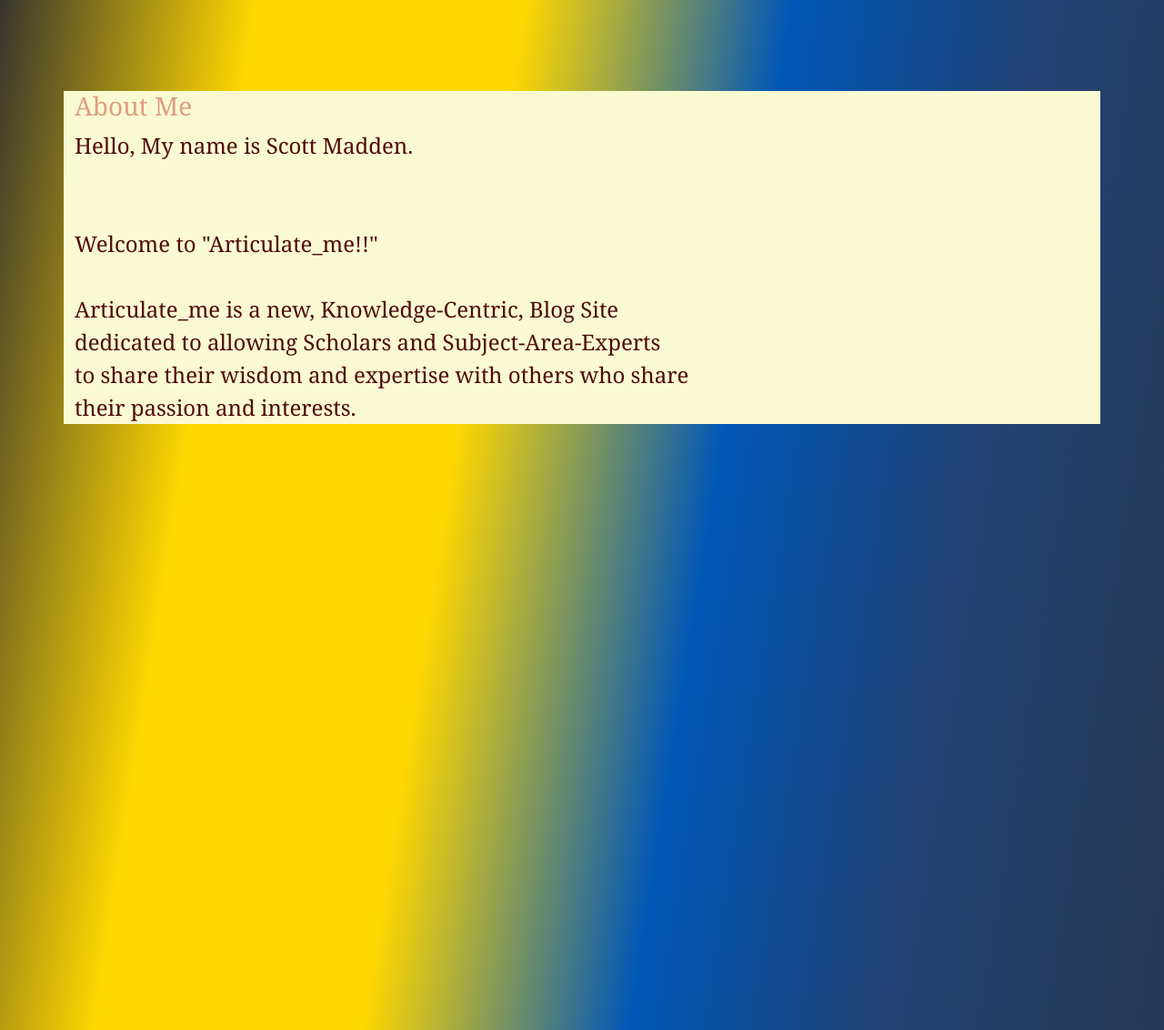
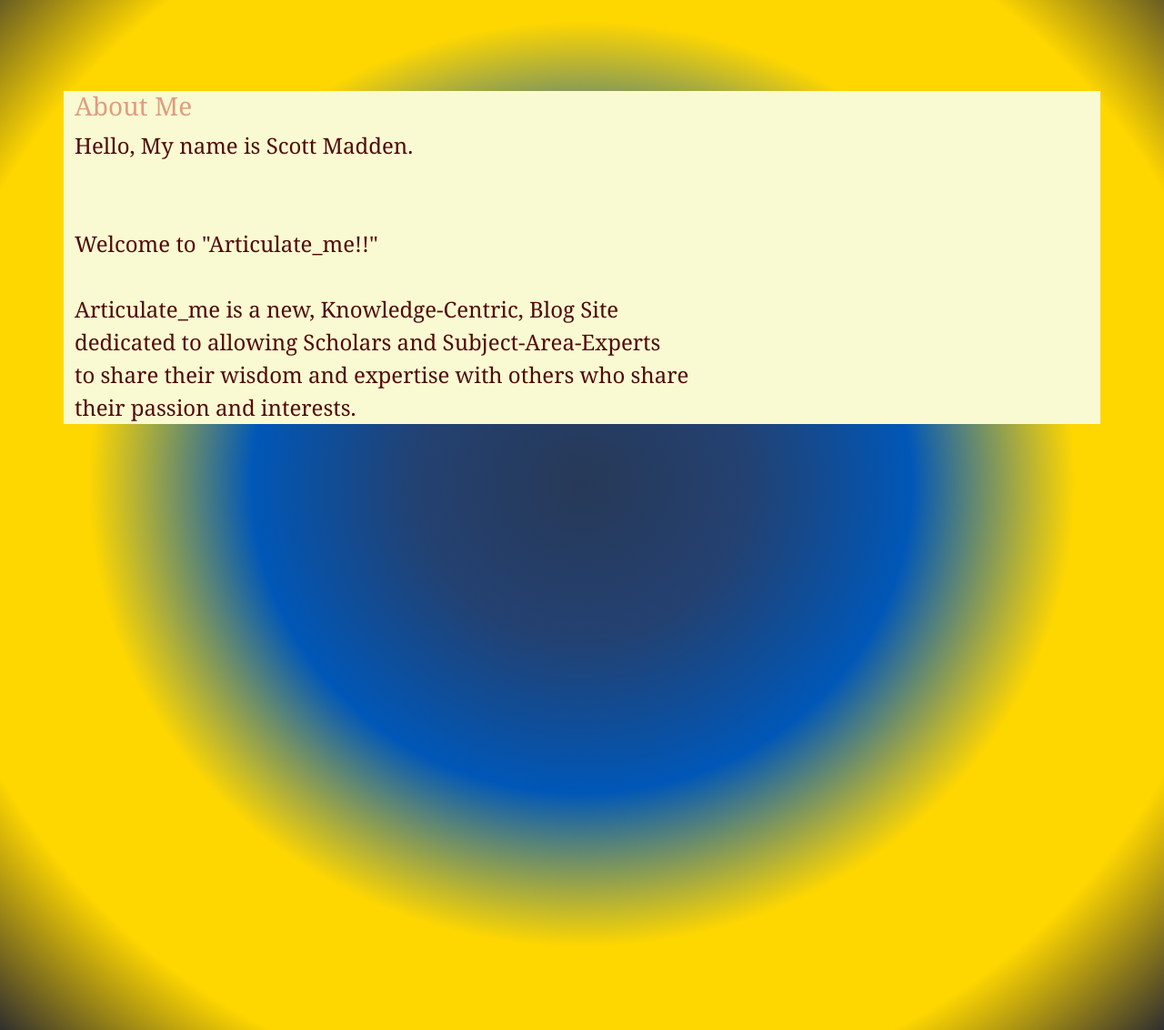
Before and after one commit to Smadden5/Articulate_me, a Django app: page /about/ in a window 1280 px wide. Shown: the part 68-1200 px from the top of the page at 91% size. Run offline with Django 3.2, Linux system fonts and the light colour scheme.

Commit message:
articulate-me

```diff
--- a/static/main.css
+++ b/static/main.css
@@ -5,7 +5,7 @@ body {
     font-size: 24px;
     font-family:'Cambria', Cochin, Georgia, Times, Times New Roman, serif;
     font-weight: 500;
-    background-image: linear-gradient(279deg,rgb(39, 57, 87),rgb(35, 65, 113),#0057B7, #ffd700,#ffd700, rgb(48, 47, 47));
+    background-image: radial-gradient(rgb(39, 57, 87),rgb(35, 65, 113),#0057B7, #ffd700,#ffd700, rgb(48, 47, 47));
 }
 
 .container {
```
